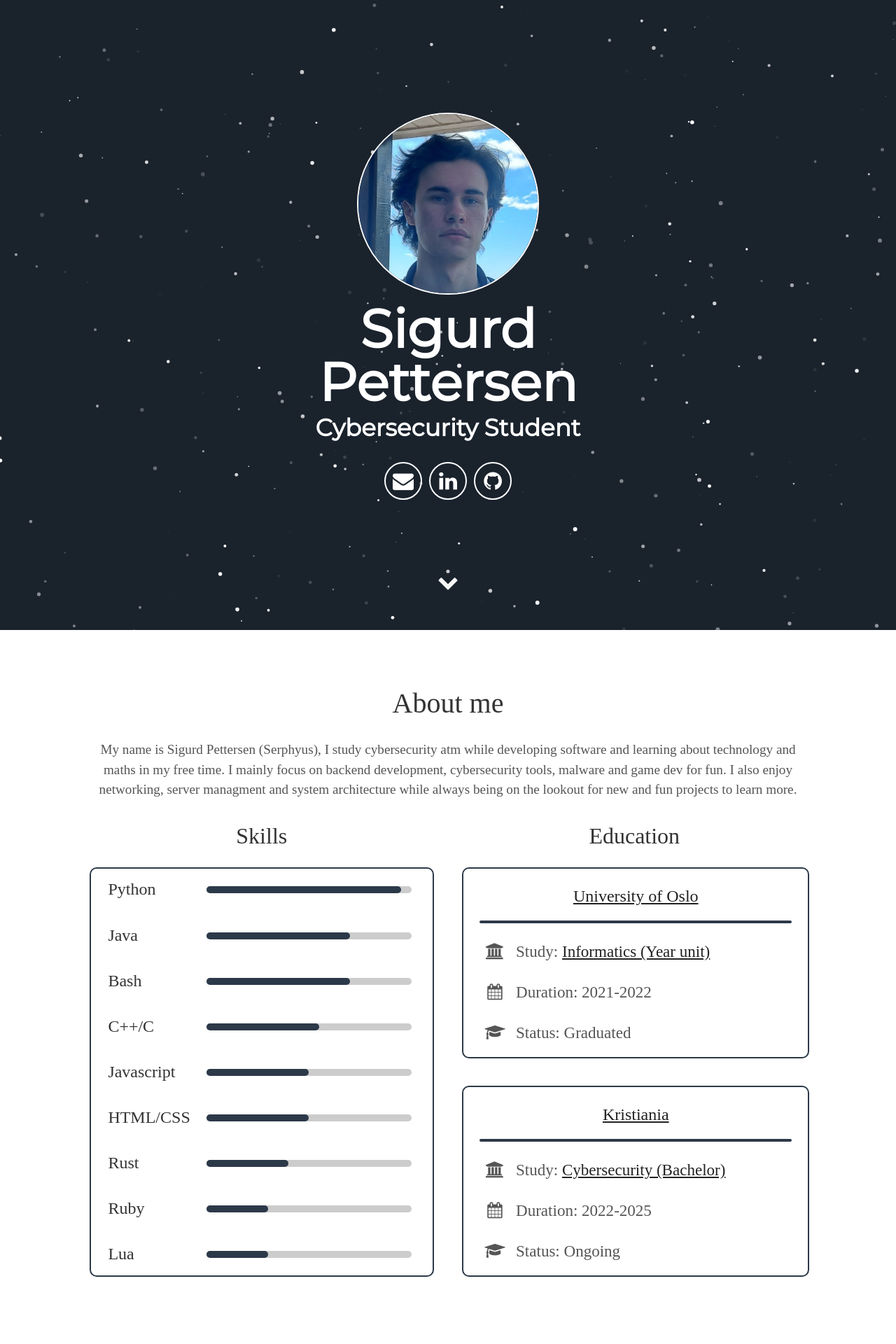
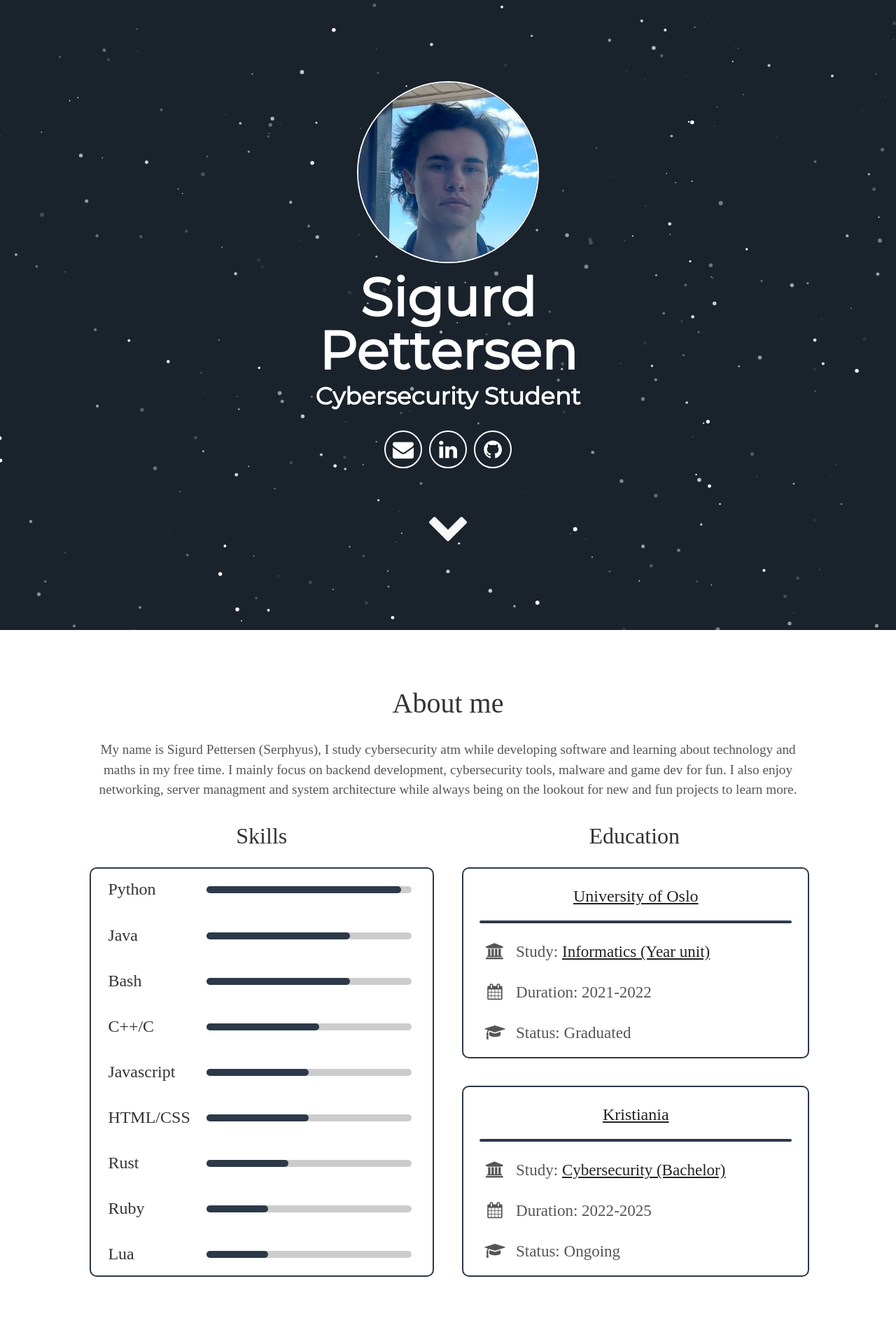
Before and after one commit to Serphyus/serphyus.github.io, a Jekyll site: the page built from index.html, in a window 1280 px wide. Shown: the top 1920 px of the page at 70% size. Built offline with Jekyll 4.4.1, drawn with Linux system fonts in a browser that asks for light colours; some web fonts are replaced; comment, search, counter and statistics services are not loaded.

Commit message:
added css updates

```diff
--- a/assets/css/main.css
+++ b/assets/css/main.css
@@ -3379,9 +3379,9 @@ sup, sub {
   min-height: 100vh;
   background-repeat: no-repeat;
   background-size: cover;
-  background-attachment: fixed;
-  pointer-events: none; }
+  background-attachment: fixed; }
   #particles-js .particles-js-canvas-el {
+    pointer-events: none;
     height: 100vh !important; }
 
 .header {
@@ -3390,7 +3390,7 @@ sup, sub {
   text-align: center;
   color: #FFF;
   position: absolute;
-  top: 45%;
+  top: 40%;
   left: 50%;
   margin: 0 auto;
   -webkit-transform: translate(-50%, -50%);
@@ -3471,12 +3471,12 @@ sup, sub {
 .down {
   color: #FFF;
   position: absolute;
-  bottom: 25px;
+  bottom: 120px;
   width: 100%;
   margin: 0 auto;
   display: block;
   text-align: center;
-  font-size: 30px;
+  font-size: 60px;
   line-height: 30px;
   cursor: pointer;
   outline: 0 !important;
```
